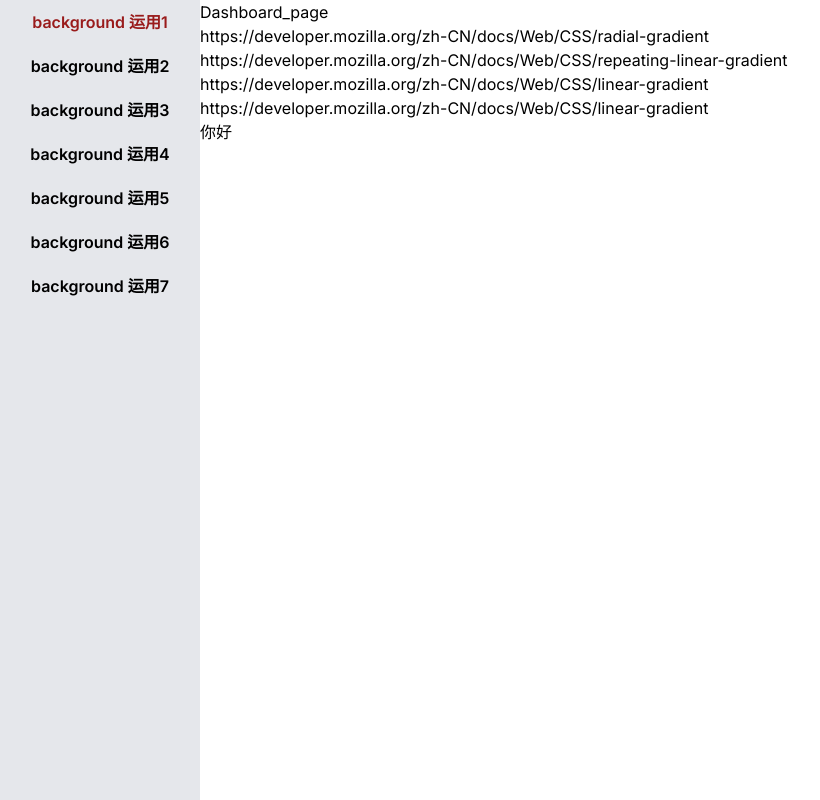
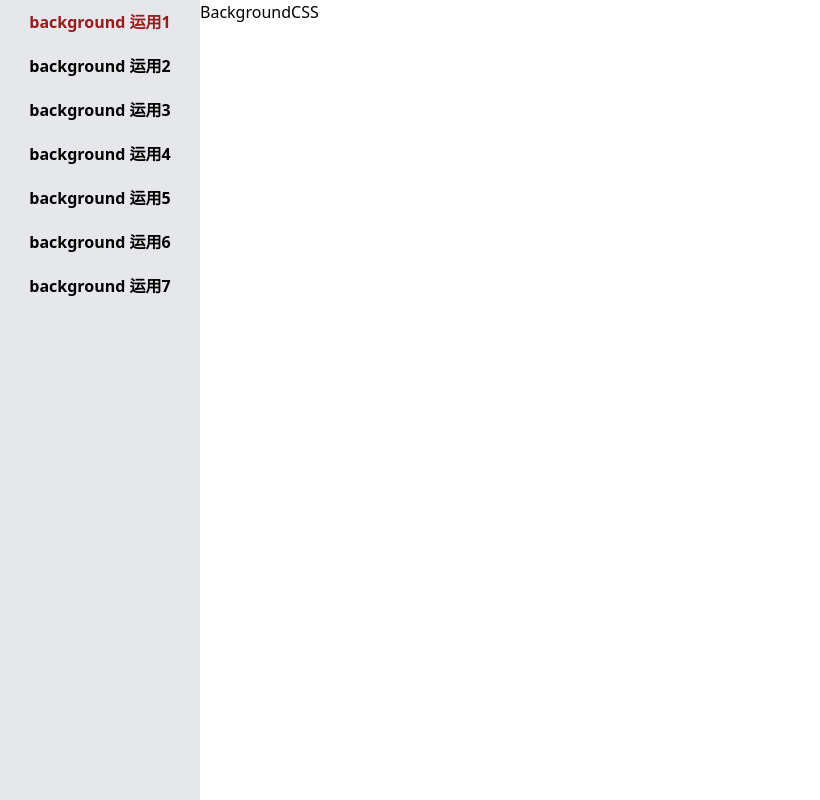
Before and after one commit to XyanZhang/nextjs-css-example, a Next.js app: page /background in a window 1280 px wide. Shown: the whole page, without its empty margins (0-820 px from the left). Built offline with nearby package versions, Linux system fonts and the light colour scheme.

Commit message:
feat: 不影响路由的配置

```diff
--- /dev/null
+++ b/src/app/(items)/background/page.tsx
@@ -0,0 +1,14 @@
+import { Metadata } from "next"
+
+export default function BackgroundCSS() {
+  return (
+    <div>
+      <h1>BackgroundCSS</h1>
+    </div>
+  )
+}
+
+// 以下会自动在对应页面的 <head> 中添加 <meta name="title" content="dashboard" />
+export const metadata: Metadata = {
+  title: 'background css',
+}
--- a/src/app/background/layout.tsx
+++ b/src/app/(items)/layout.tsx
@@ -2,14 +2,14 @@ import { Navigation } from "@/components/navigation";
 import { navList } from "@/config/nav.config";
 import styles from './layout.module.css'
 
-export default function BackgroundLayout({
+export default function Layout({
   children, // will be a page or nested layout
 }: {
   children: React.ReactNode
 }) {
   return (
       <section className="flex flex-row">
-        <div className={`w-200px max-md:w-0 overflow-hidden ${styles.asideTransition}`}>
+        <div className={`w-200px max-h-screen max-md:w-0 overflow-hidden ${styles.asideTransition}`}>
           <Navigation navLinks={navList}></Navigation>
         </div>
         <div className="flex-1">
--- a/src/app/background/page.tsx
+++ /dev/null
@@ -1,29 +0,0 @@
-import { Metadata } from "next"
-
-export default function DashBoard() {
-  return (
-    <div>
-      <h1>Dashboard_page</h1>
-      <div className='linearGradient-1'>
-        https://developer.mozilla.org/zh-CN/docs/Web/CSS/radial-gradient
-      </div>
-      <div className='linearGradient-2'>
-        https://developer.mozilla.org/zh-CN/docs/Web/CSS/repeating-linear-gradient
-      </div>
-      <div className='linearGradient-3'>
-        https://developer.mozilla.org/zh-CN/docs/Web/CSS/linear-gradient
-      </div>
-      <div className='linearGradient-4'>
-        https://developer.mozilla.org/zh-CN/docs/Web/CSS/linear-gradient
-      </div>
-      <div className='wave-button'>
-        你好
-      </div>
-    </div>
-  )
-}
-
-// 以下会自动在对应页面的 <head> 中添加 <meta name="title" content="dashboard" />
-export const metadata: Metadata = {
-  title: 'dashboard',
-}
--- a/src/app/layout.tsx
+++ b/src/app/layout.tsx
@@ -1,7 +1,4 @@
 import './globals.css'
-import { Inter } from 'next/font/google'
-
-const inter = Inter({ subsets: ['latin'] })
 
 export const metadata = {
   title: 'beauty css demo',
@@ -15,7 +12,7 @@ export default function RootLayout({
 }) {
   return (
     <html lang="en">
-      <body className={inter.className}>{children}</body>
+      <body>{children}</body>
     </html>
   )
 }
--- a/src/components/navigation.tsx
+++ b/src/components/navigation.tsx
@@ -6,8 +6,8 @@ import Link from 'next/link'
 export function Navigation({ navLinks }: { navLinks: any[] }) {
   return (
     <div className="flex flex-col h-screen bg-gray-200">
-      {navLinks.map((link) => {
-        return <NavItem link={link}></NavItem>
+      {navLinks.map((link, index) => {
+        return <NavItem key={link.title+index} link={link}></NavItem>
       })}
     </div>
   )
@@ -18,9 +18,10 @@ function NavItem({ link }: { link: any}) {
   const isActive = pathname.startsWith(link.url)
   return (
     <Link
-      className={`${isActive ? 'text-red-800' : 'text-black'} m-0.5 block py-2 .m-0\.5 rounded-2 text-center font-semibold truncate`}
+      className={`${isActive ? 'text-red-800' : 'text-black'} m-0.5 block py-2 rounded-2 text-center font-semibold truncate`}
       href={link.url}
       key={link.title}
+      target={link.target || '_self'}
     >
       {link.title}
     </Link>
```
Also changed, not shown: src/app/(items)/layout.module.css (renamed from src/app/background/layout.module.css).
